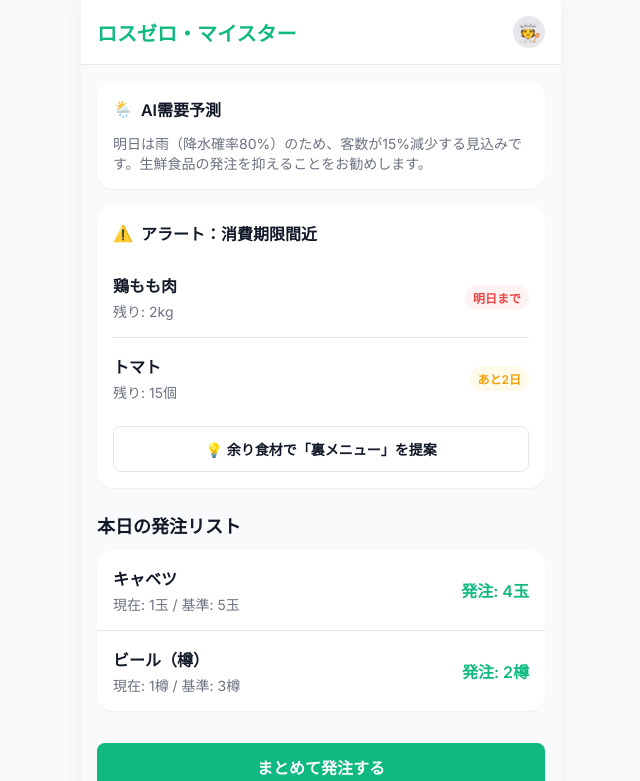
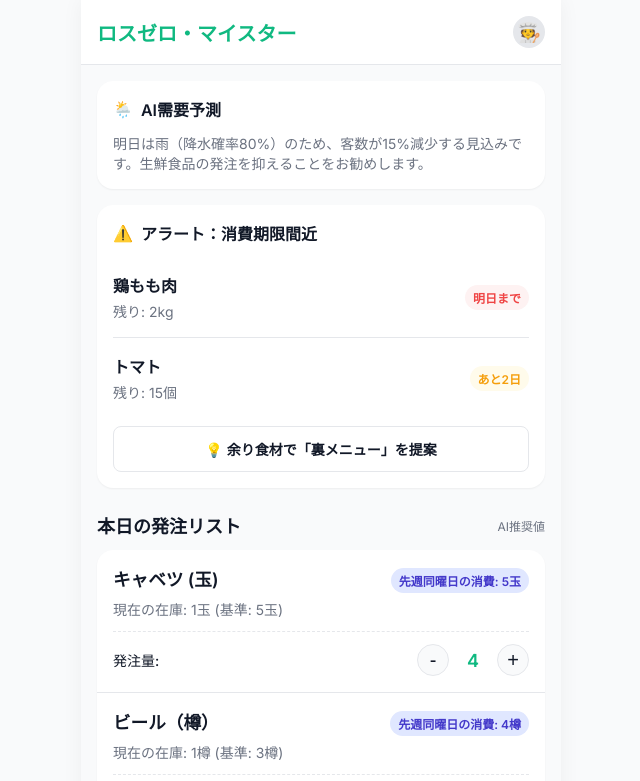
Before and after one commit to zukkyyoshida-arch/restaurant-inventory-app, a React (Vite) app: page / in a window 1280 px wide. Shown: the top 781 px of the page, without its empty margins (319-959 px from the left). Built offline with nearby package versions, Linux system fonts and the light colour scheme.

Commit message:
Update UI: Add adjustable order quantities and past consumption data

```diff
--- a/src/App.tsx
+++ b/src/App.tsx
@@ -37,24 +37,41 @@
         </button>
       </div>
 
-      <h2 style={{ fontSize: '1.125rem', marginBottom: '0.75rem', marginTop: '1.5rem' }}>本日の発注リスト</h2>
+      <div style={{ display: 'flex', justifyContent: 'space-between', alignItems: 'center', marginBottom: '0.75rem', marginTop: '1.5rem' }}>
+        <h2 style={{ fontSize: '1.125rem' }}>本日の発注リスト</h2>
+        <span style={{ fontSize: '0.75rem', color: 'var(--text-secondary)' }}>AI推奨値</span>
+      </div>
+
       <div className="card" style={{ padding: '0' }}>
-        <div className="list-item" style={{ padding: '1rem' }}>
-          <div className="item-info">
-            <h3>キャベツ</h3>
-            <p>現在: 1玉 / 基準: 5玉</p>
+        <div className="list-item" style={{ padding: '1rem', flexWrap: 'wrap' }}>
+          <div className="item-info" style={{ width: '100%', marginBottom: '0.75rem' }}>
+            <div style={{ display: 'flex', justifyContent: 'space-between', alignItems: 'center' }}>
+              <h3 style={{ fontSize: '1.1rem' }}>キャベツ (玉)</h3>
+              <span className="badge badge-warning" style={{ backgroundColor: '#e0e7ff', color: '#4338ca' }}>先週同曜日の消費: 5玉</span>
+            </div>
+            <p style={{ marginTop: '0.25rem' }}>現在の在庫: 1玉 (基準: 5玉)</p>
           </div>
-          <div className="item-action">
-            <span style={{ fontWeight: '600', color: 'var(--primary-color)' }}>発注: 4玉</span>
+          <div className="item-action" style={{ width: '100%', justifyContent: 'flex-end', borderTop: '1px dashed var(--border-color)', paddingTop: '0.75rem' }}>
+            <span style={{ fontSize: '0.875rem', marginRight: 'auto', fontWeight: '500' }}>発注量:</span>
+            <button className="qty-btn">-</button>
+            <span className="qty-display" style={{ color: 'var(--primary-color)' }}>4</span>
+            <button className="qty-btn">+</button>
           </div>
         </div>
-        <div className="list-item" style={{ padding: '1rem' }}>
-          <div className="item-info">
-            <h3>ビール（樽）</h3>
-            <p>現在: 1樽 / 基準: 3樽</p>
+
+        <div className="list-item" style={{ padding: '1rem', flexWrap: 'wrap' }}>
+          <div className="item-info" style={{ width: '100%', marginBottom: '0.75rem' }}>
+            <div style={{ display: 'flex', justifyContent: 'space-between', alignItems: 'center' }}>
+              <h3 style={{ fontSize: '1.1rem' }}>ビール（樽）</h3>
+              <span className="badge badge-warning" style={{ backgroundColor: '#e0e7ff', color: '#4338ca' }}>先週同曜日の消費: 4樽</span>
+            </div>
+            <p style={{ marginTop: '0.25rem' }}>現在の在庫: 1樽 (基準: 3樽)</p>
           </div>
-          <div className="item-action">
-            <span style={{ fontWeight: '600', color: 'var(--primary-color)' }}>発注: 2樽</span>
+          <div className="item-action" style={{ width: '100%', justifyContent: 'flex-end', borderTop: '1px dashed var(--border-color)', paddingTop: '0.75rem' }}>
+            <span style={{ fontSize: '0.875rem', marginRight: 'auto', fontWeight: '500' }}>発注量:</span>
+            <button className="qty-btn">-</button>
+            <span className="qty-display" style={{ color: 'var(--primary-color)' }}>2</span>
+            <button className="qty-btn">+</button>
           </div>
         </div>
       </div>
```
